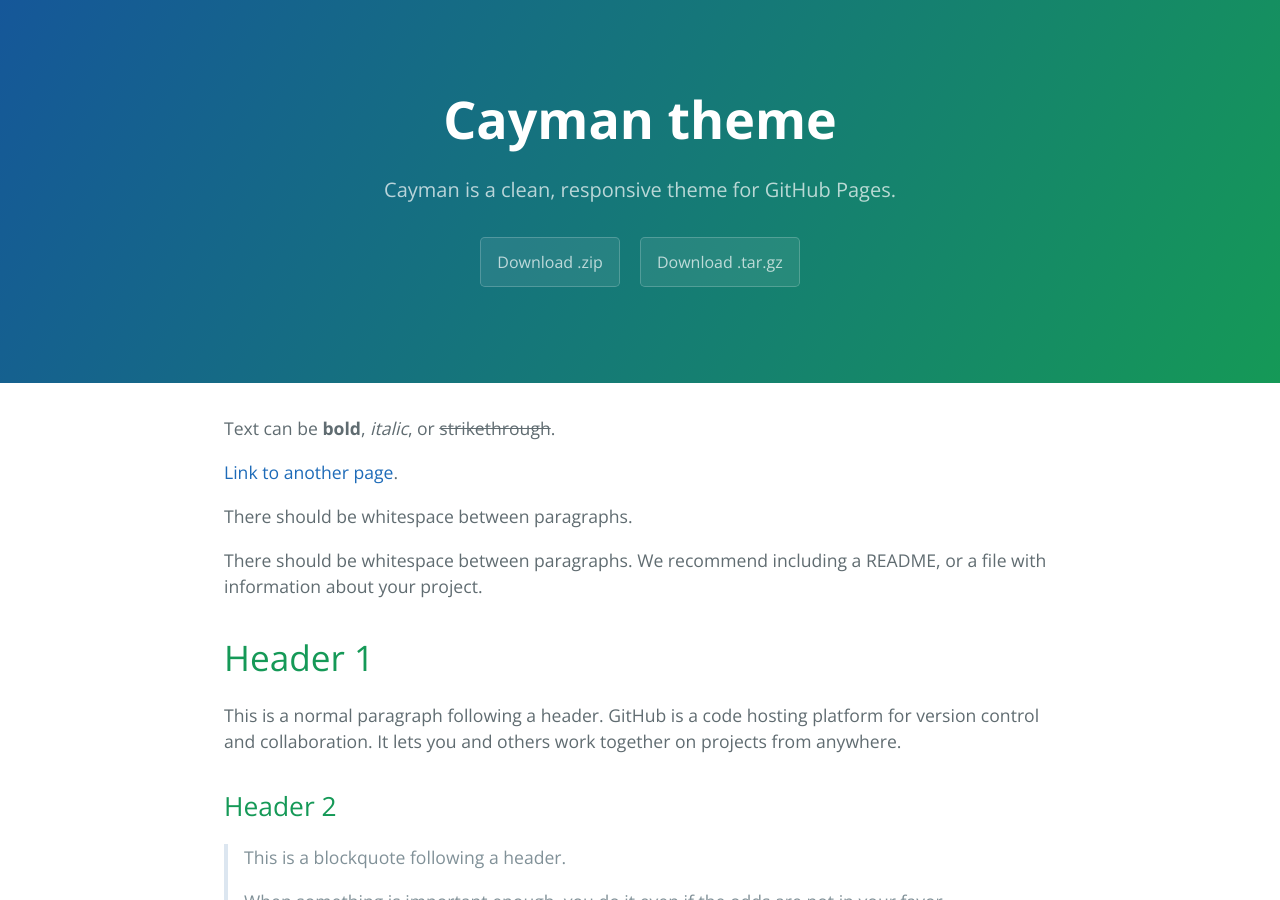
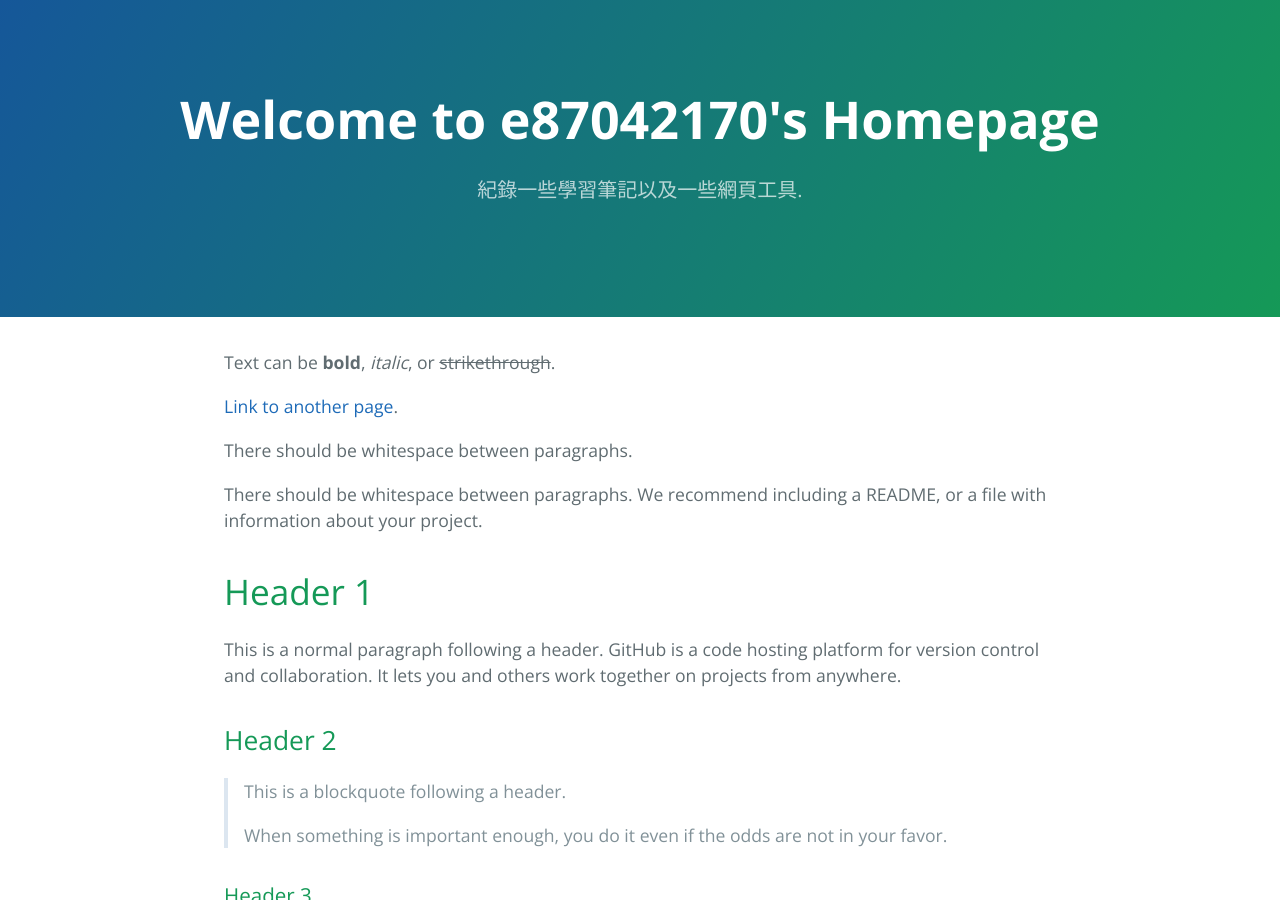
Before and after one commit to e87042170/e87042170.github.io, a Jekyll site: the page built from index.md, in a window 1280 px wide and 900 px high. Built offline with Jekyll 4.4.1, drawn with Linux system fonts in a browser that asks for light colours.

Commit message:
Update _config.yml

```diff
--- a/_config.yml
+++ b/_config.yml
@@ -1,5 +1,5 @@
-title: Cayman theme
-description: Cayman is a clean, responsive theme for GitHub Pages.
-show_downloads: true
+title: Welcome to e87042170's Homepage
+description: 紀錄一些學習筆記以及一些網頁工具.
+show_downloads: false
 google_analytics:
 theme: jekyll-theme-cayman
```
